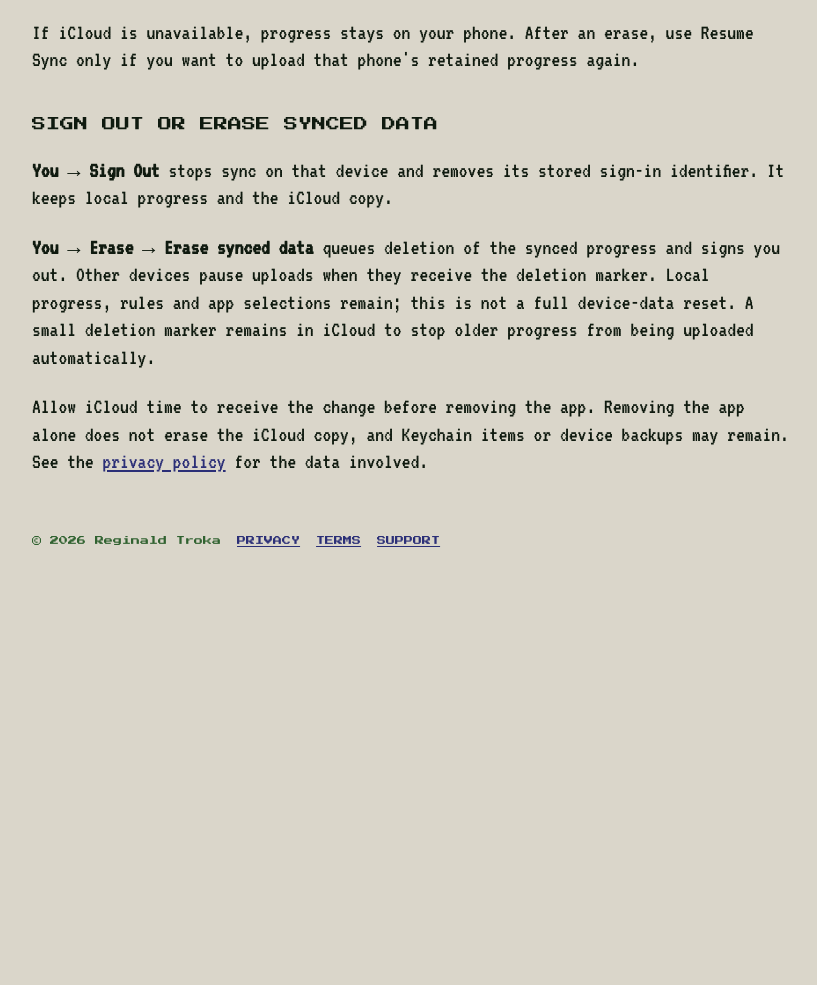
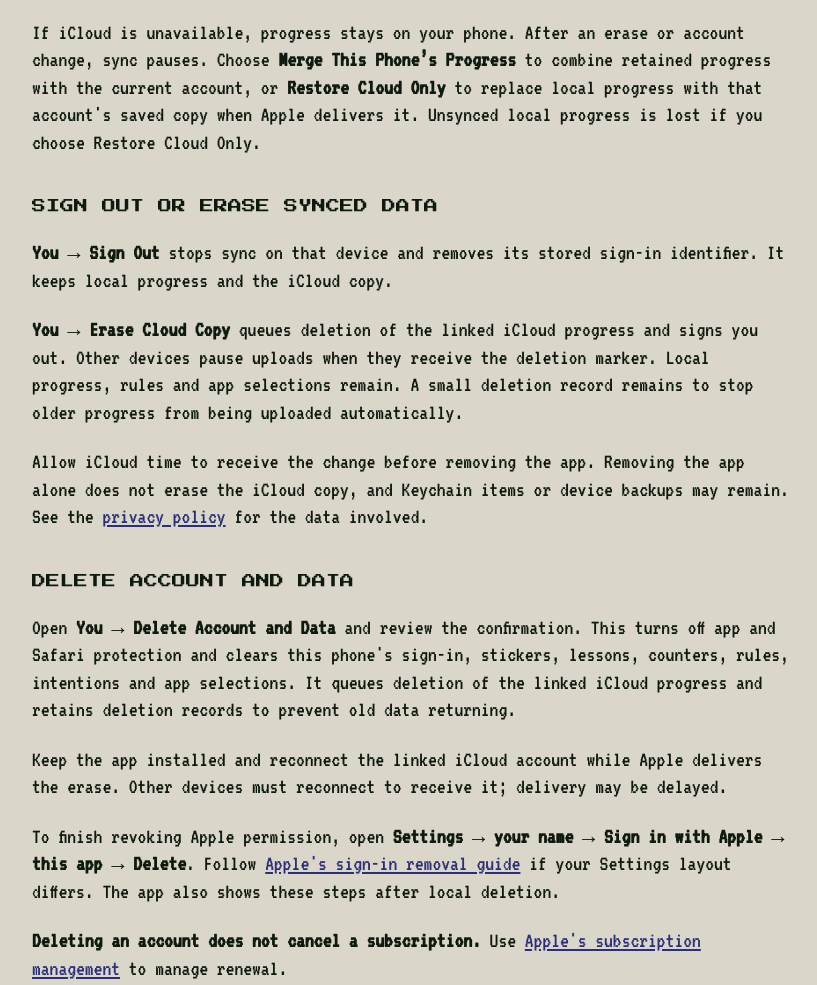
Before and after one commit to RT123-new/gremlins-support, a plain HTML site: page support/index.html in a window 1280 px wide. Shown: the part 2329-3314 px from the top of the page, without its empty margins (140-957 px from the left). Before the commit the page ends 2934 px from the top, so only its background shows below. Drawn offline with Linux system fonts and the light colour scheme.

Commit message:
Document full account deletion and cloud restore choices

```diff
--- a/support/index.html
+++ b/support/index.html
@@ -46,12 +46,18 @@
   <h2>SIGN IN AND SYNC PROGRESS</h2>
   <p>Sign in with Apple is optional. In You, sign in to enable progress sync through your own iCloud. Gremlins requests neither your name nor your email.</p>
   <p>Sync includes stickers, game progress, protected-day and streak records, and completed lessons. App selections, protection rules, browsing activity and intentions stay on the device. Use the same sign-in and iCloud accounts on your devices, and check the sync status in You. Apple manages delivery, so changes may take time to appear.</p>
-  <p>If iCloud is unavailable, progress stays on your phone. After an erase, use Resume Sync only if you want to upload that phone's retained progress again.</p>
+  <p>If iCloud is unavailable, progress stays on your phone. After an erase or account change, sync pauses. Choose <strong>Merge This Phone’s Progress</strong> to combine retained progress with the current account, or <strong>Restore Cloud Only</strong> to replace local progress with that account's saved copy when Apple delivers it. Unsynced local progress is lost if you choose Restore Cloud Only.</p>
 
   <h2>SIGN OUT OR ERASE SYNCED DATA</h2>
   <p><strong>You → Sign Out</strong> stops sync on that device and removes its stored sign-in identifier. It keeps local progress and the iCloud copy.</p>
-  <p><strong>You → Erase → Erase synced data</strong> queues deletion of the synced progress and signs you out. Other devices pause uploads when they receive the deletion marker. Local progress, rules and app selections remain; this is not a full device-data reset. A small deletion marker remains in iCloud to stop older progress from being uploaded automatically.</p>
+  <p><strong>You → Erase Cloud Copy</strong> queues deletion of the linked iCloud progress and signs you out. Other devices pause uploads when they receive the deletion marker. Local progress, rules and app selections remain. A small deletion record remains to stop older progress from being uploaded automatically.</p>
   <p>Allow iCloud time to receive the change before removing the app. Removing the app alone does not erase the iCloud copy, and Keychain items or device backups may remain. See the <a href="../privacy/index.html">privacy policy</a> for the data involved.</p>
+
+  <h2>DELETE ACCOUNT AND DATA</h2>
+  <p>Open <strong>You → Delete Account and Data</strong> and review the confirmation. This turns off app and Safari protection and clears this phone's sign-in, stickers, lessons, counters, rules, intentions and app selections. It queues deletion of the linked iCloud progress and retains deletion records to prevent old data returning.</p>
+  <p>Keep the app installed and reconnect the linked iCloud account while Apple delivers the erase. Other devices must reconnect to receive it; delivery may be delayed.</p>
+  <p>To finish revoking Apple permission, open <strong>Settings → your name → Sign in with Apple → this app → Delete</strong>. Follow <a href="https://support.apple.com/en-us/102571">Apple's sign-in removal guide</a> if your Settings layout differs. The app also shows these steps after local deletion.</p>
+  <p><strong>Deleting an account does not cancel a subscription.</strong> Use <a href="https://apps.apple.com/account/subscriptions">Apple's subscription management</a> to manage renewal.</p>
 
   <footer><span>© 2026 <span data-site-field="legalEntity">Reginald Troka</span></span><a href="../privacy/index.html">PRIVACY</a><a href="../terms/index.html">TERMS</a><a href="index.html">SUPPORT</a></footer>
 </main></body></html>
```
Also changed, not shown: privacy/index.html (+4 -3 lines), terms/index.html (+1 -1 lines).
